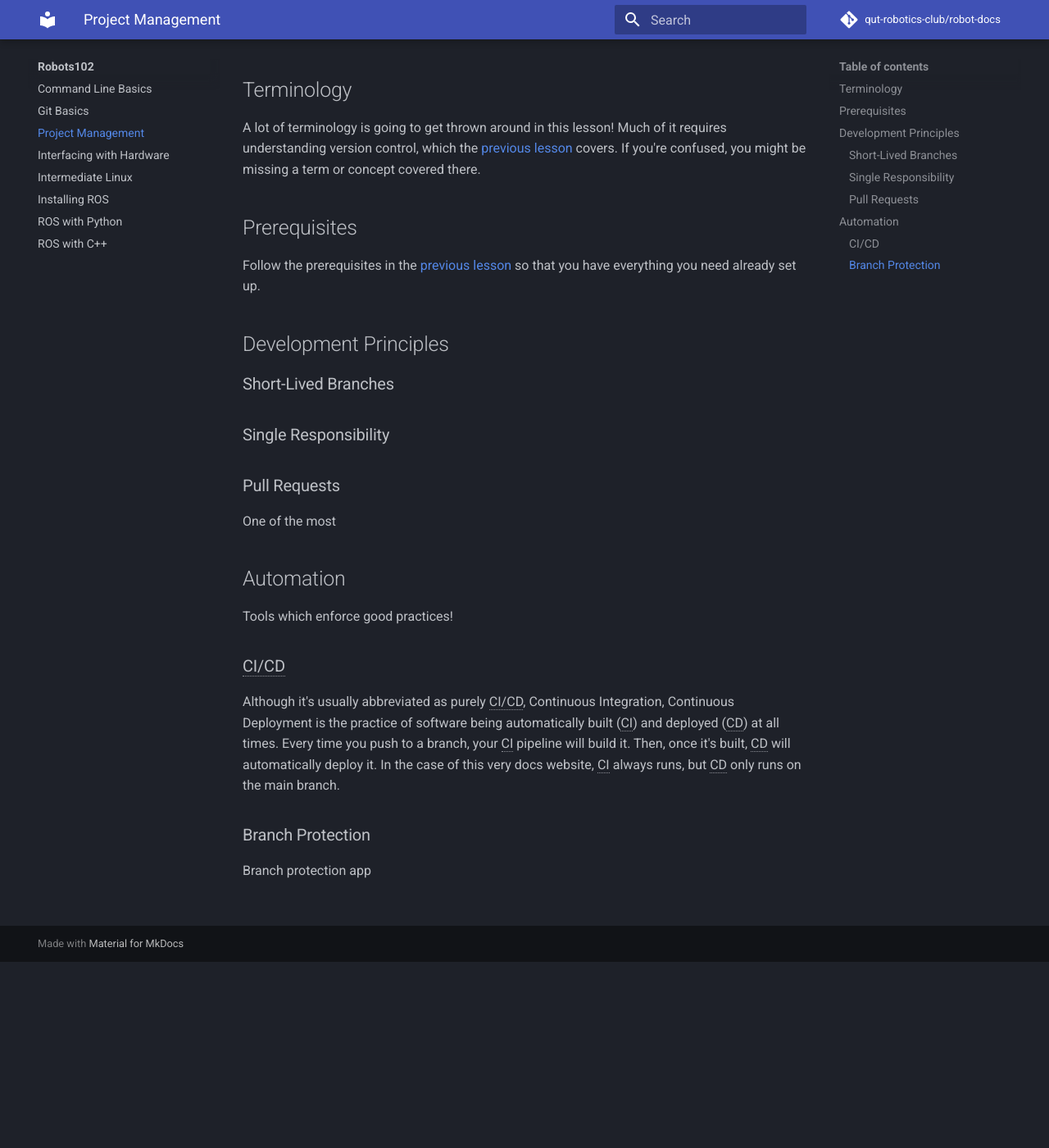
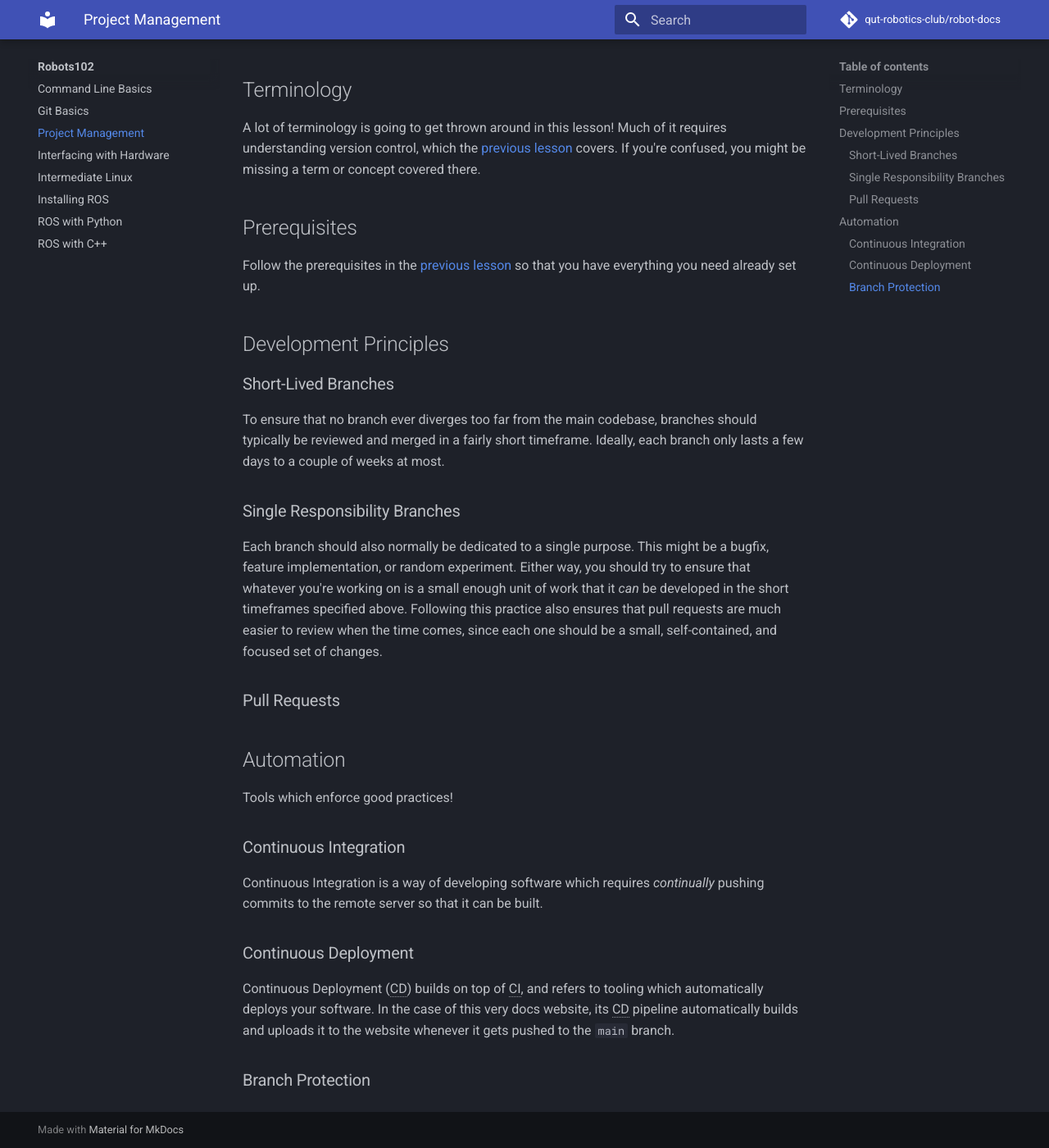
Before and after one commit to qut-robotics-club/robot-docs, an MkDocs documentation site: the page built from docs/robots102/03-project-management.md, in a window 1280 px wide and 1400 px high, scrolled down 227 px. Shown: the whole window at 82% size. Built offline with MkDocs 1.6.1 and Material for MkDocs 9.7.7, drawn with Linux system fonts in a browser that asks for light colours; comment, search, counter and statistics services are not loaded.

Commit message:
Fill out some more

```diff
--- a/docs/robots102/03-project-management.md
+++ b/docs/robots102/03-project-management.md
@@ -16,24 +16,29 @@ Follow the prerequisites in the [previous lesson](./02-version-control.md) so th
 
 ### Short-Lived Branches
 
+To ensure that no branch ever diverges too far from the main codebase, branches should typically be reviewed and merged in a fairly short timeframe.
+Ideally, each branch only lasts a few days to a couple of weeks at most.
 
-### Single Responsibility
+### Single Responsibility Branches
+
+Each branch should also normally be dedicated to a single purpose.
+This might be a bugfix, feature implementation, or random experiment.
+Either way, you should try to ensure that whatever you're working on is a small enough unit of work that it _can_ be developed in the short timeframes specified above.
+Following this practice also ensures that pull requests are much easier to review when the time comes, since each one should be a small, self-contained, and focused set of changes.
 
 ### Pull Requests
-
-One of the most
 
 ## Automation
 
 Tools which enforce good practices!
 
-### CI/CD
+### Continuous Integration
 
-Although it's usually abbreviated as purely CI/CD, Continuous Integration, Continuous Deployment is the practice of software being automatically built (CI) and deployed (CD) at all times.
-Every time you push to a branch, your CI pipeline will build it.
-Then, once it's built, CD will automatically deploy it.
-In the case of this very docs website, CI always runs, but CD only runs on the main branch.
+Continuous Integration is a way of developing software which requires _continually_ pushing commits to the remote server so that it can be built.
+
+### Continuous Deployment
+
+Continuous Deployment (CD) builds on top of CI, and refers to tooling which automatically deploys your software.
+In the case of this very docs website, its CD pipeline automatically builds and uploads it to the website whenever it gets pushed to the `main` branch.
 
 ### Branch Protection
-
-Branch protection app
```
